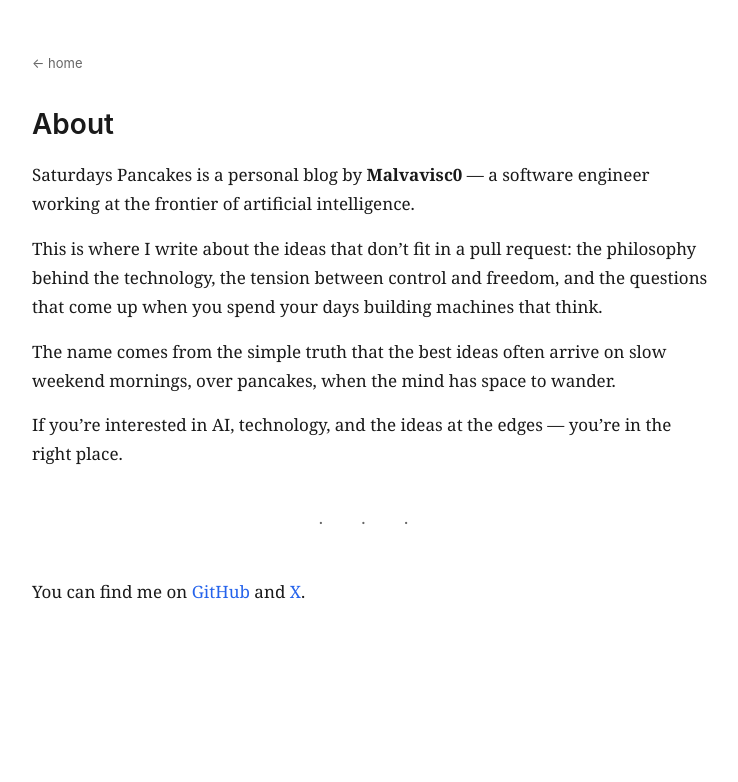
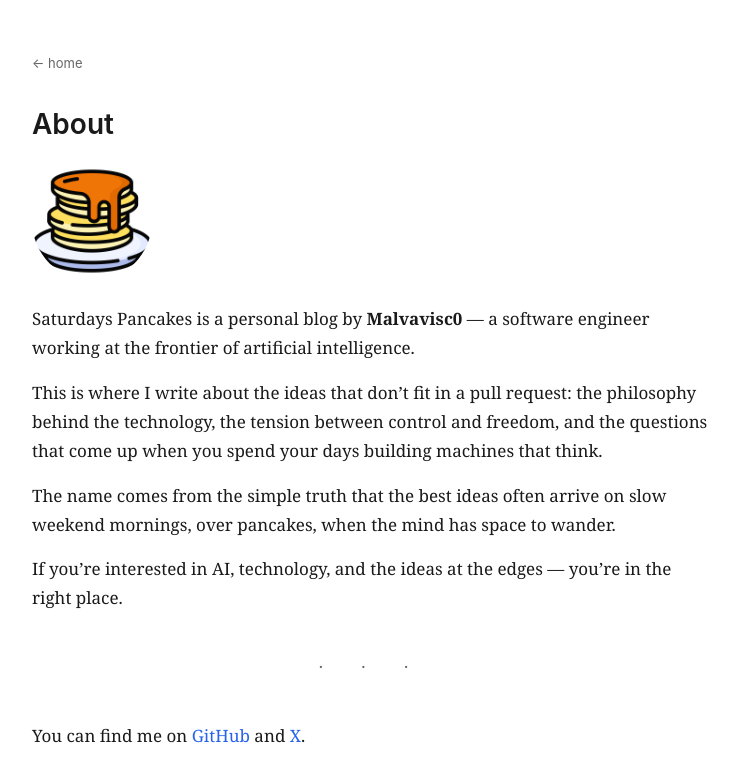
Before and after one commit to malvavisc0/saturdayspancakes, a Jekyll site: the page built from about.md, in a window 1280 px wide. Shown: the top 782 px of the page, without its empty margins (268-1006 px from the left). Built offline with Jekyll 4.4.1, drawn with Linux system fonts in a browser that asks for light colours; nearby versions of some CDN libraries.

Commit message:
adding logo

```diff
--- a/_config.yml
+++ b/_config.yml
@@ -18,7 +18,7 @@ permalink: /post/:year/:month/:day/:slug.html
 exclude:
   - .jektex-cache
 
-favicon: "logo.png" # name+extension of favicon (which must be put on the root folder)
+favicon: "assets/logo.png"
 
 sass:
   style: compressed
--- a/_sass/no-style-please.scss
+++ b/_sass/no-style-please.scss
@@ -277,6 +277,11 @@ img {
   border-radius: 4px;
 }
 
+.about-logo {
+  border-radius: 50%;
+  margin: 0 0 1.5rem 0;
+}
+
 // -------------- TARGET HIGHLIGHT -------------- //
 
 *:target {
--- a/about.md
+++ b/about.md
@@ -2,6 +2,8 @@
 layout: page
 title: About
 ---
+
+<img class="about-logo" src="{{ '/assets/logo.png' | relative_url }}" alt="Saturday's Pancakes logo" width="120" height="120" />
 
 Saturdays Pancakes is a personal blog by **Malvavisc0** — a software engineer working at the frontier of artificial intelligence.
 
```
Also changed, not shown: assets/logo.png (renamed from logo.png).
